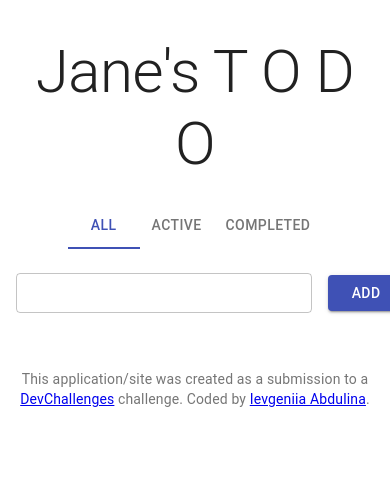
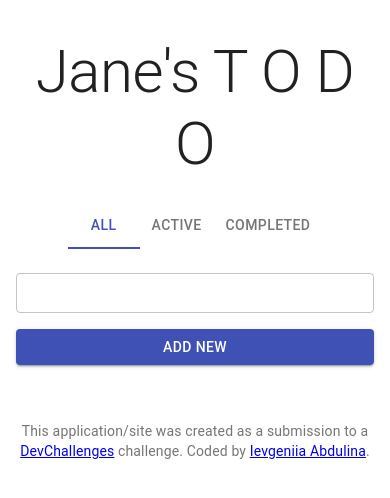
Before and after one commit to IevgeniiaAbdulina/Simple-Todo-React-App, a React (Create React App) app: page / in a window 390 px wide. Shown: the top 498 px of the page. Built offline with nearby package versions, Linux system fonts and the light colour scheme.

Commit message:
Added Wrapping <form> elements: <input> and <button> with mobile Viewport

```diff
--- a/src/components/NewTodo.js
+++ b/src/components/NewTodo.js
@@ -9,9 +9,6 @@ const useStyles = makeStyles((theme) => ({
         width: '100%', // Fix IE 11 issue.
         margin: theme.spacing(3, 0),
       },
-      button: {
-          padding: '6px 24px'
-      }
 }));
 
 const NewTodo = ({ getTodo }) => {
@@ -35,7 +32,7 @@ const NewTodo = ({ getTodo }) => {
     return (
         <form className={classes.form} onSubmit={handleSubmit}>
             <Grid container spacing={2} className={classes.container}>
-                <Grid item xs={10}>
+                <Grid item xs={12} sm={8}>
                     <TextField
                         variant="outlined"
                         fullWidth
@@ -45,15 +42,16 @@ const NewTodo = ({ getTodo }) => {
                         value={value}
                     />
                 </Grid>
-                <Grid item xs={2}>
+                <Grid item xs={12} sm={4}>
                     <Button
+                        fullWidth
                         type="submit"
                         variant='contained'
                         color='primary'
                         size="medium"
                         className={classes.button}
                     >
-                        Add
+                        Add new
                     </Button>
                 </Grid>
             </Grid>
--- a/src/components/TodoList.js
+++ b/src/components/TodoList.js
@@ -28,7 +28,8 @@ const ListTodos = ({todos, handleCompleted, showDeleteButton, deleteAllTodos, de
                     showDeleteButton={showDeleteButton}
                 />)}
             {showDeleteButton &&
-            <Button type="submit"
+            <Button
+                type="submit"
                 variant='contained'
                 color='primary'
                 onClick={deleteAllTodos}
```
